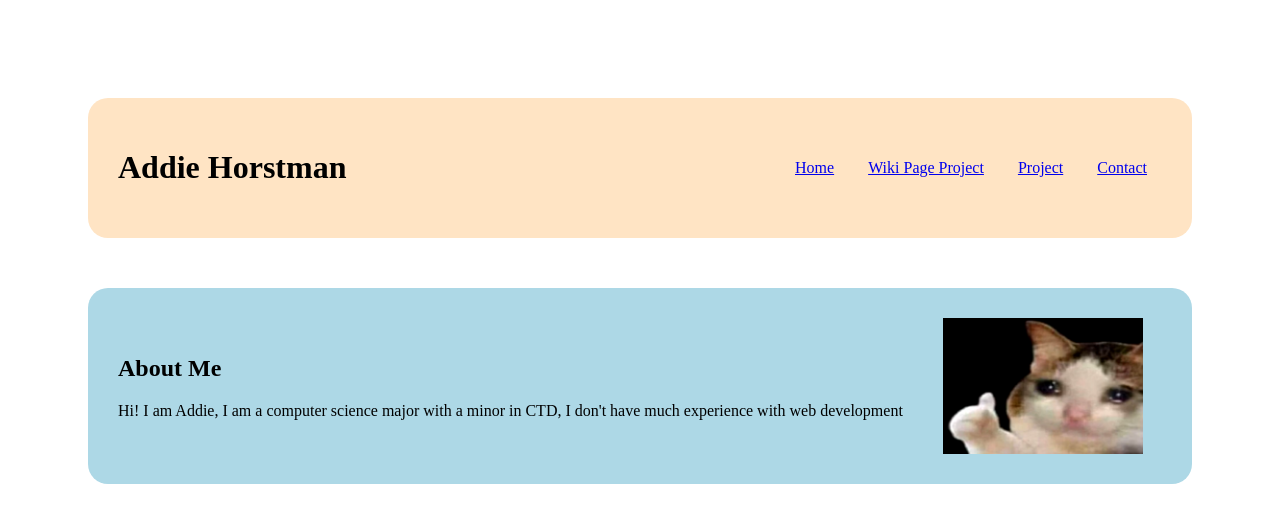
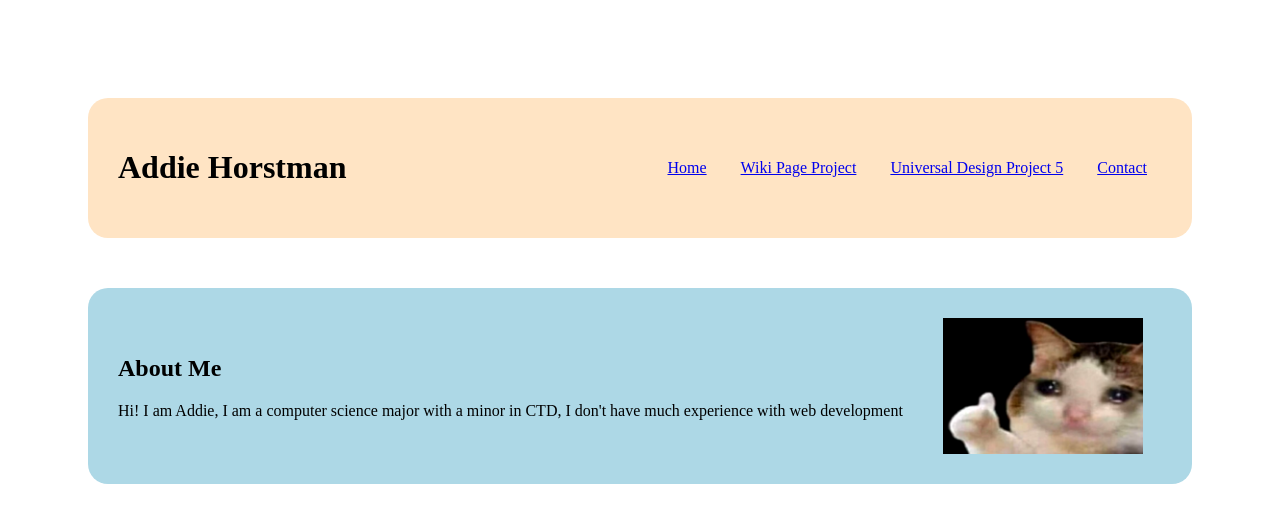
Before and after one commit to adho5467/universal-design, a plain HTML site: page index.html in a window 1280 px wide. Drawn offline with Linux system fonts and the light colour scheme.

Commit message:
Update navigation link to Universal Design Project 5

```diff
--- a/index.html
+++ b/index.html
@@ -46,7 +46,7 @@
     <nav>
       <a href="index.html">Home</a>
       <a href="/semantic-html.html">Wiki Page Project</a>
-      <a href="projects.html">Project</a>
+      <a href="/UD5.html">Universal Design Project 5</a>
       <a href="contact.html">Contact</a>
     </nav>
     </header>
```
